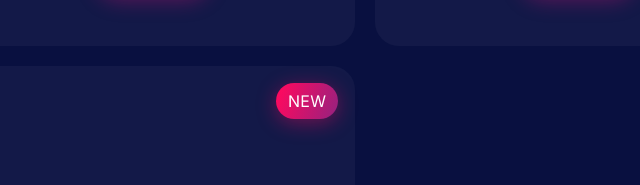
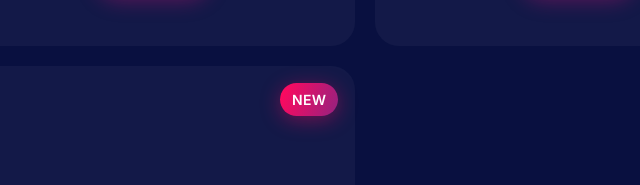
Before and after one commit to MuradA00/tuman-project, a website: page source/index.html in a window 1280 px wide. Shown: the part 1712-1897 px from the top of the page, 62-702 px from the left. Drawn offline with nearby package versions, Linux system fonts and the light colour scheme; files that its build step writes are made by us from their sources.

Commit message:
label fixed

```diff
--- a/source/sass/blocks/_categories.scss
+++ b/source/sass/blocks/_categories.scss
@@ -43,6 +43,9 @@
     padding: 0.5rem 0.75rem;
 
     letter-spacing: 0.02em;
+    font-weight: 600;
+    font-size: var(--text-sm);
+    text-transform: uppercase;
   }
   &__heading {
     @extend %section-heading;
```
